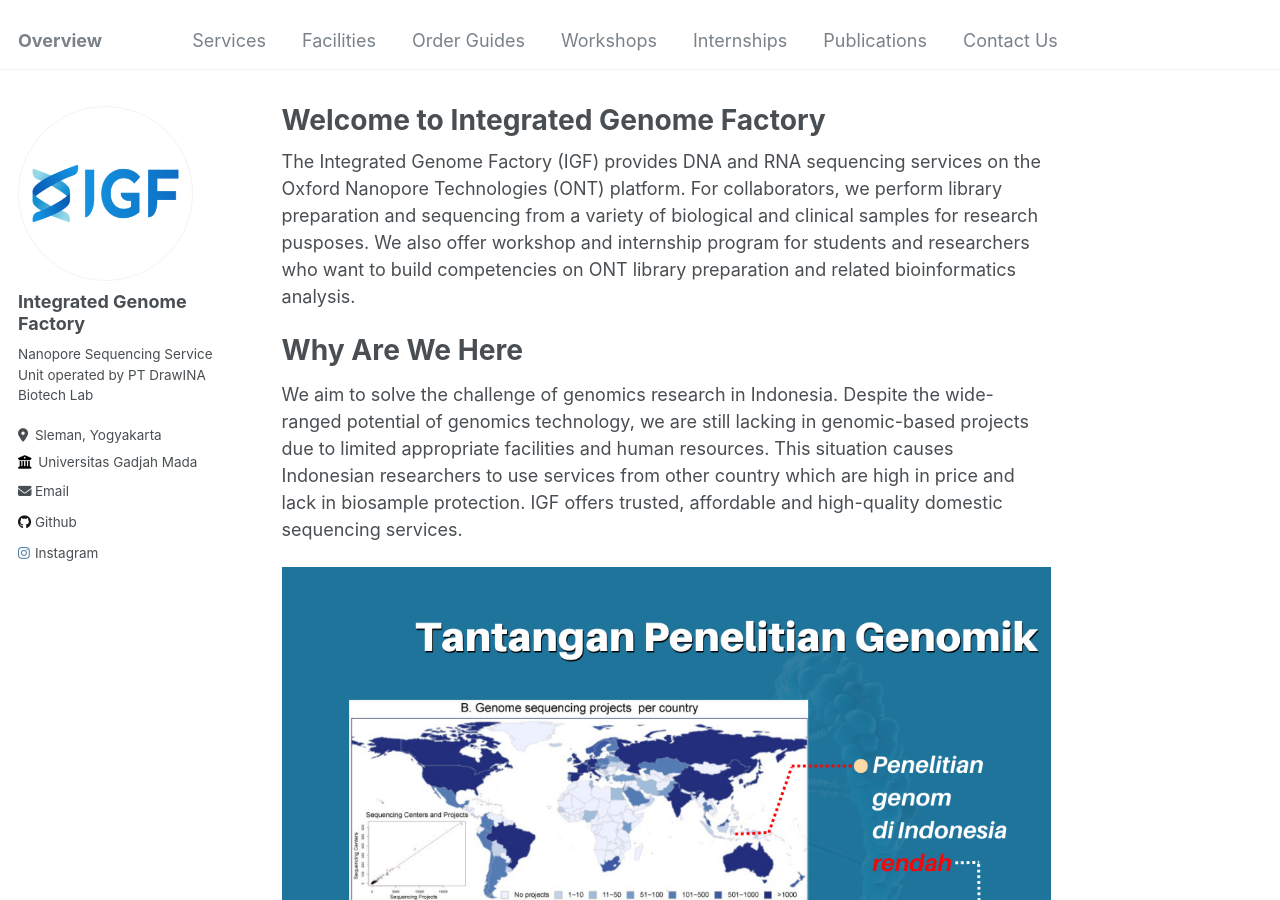
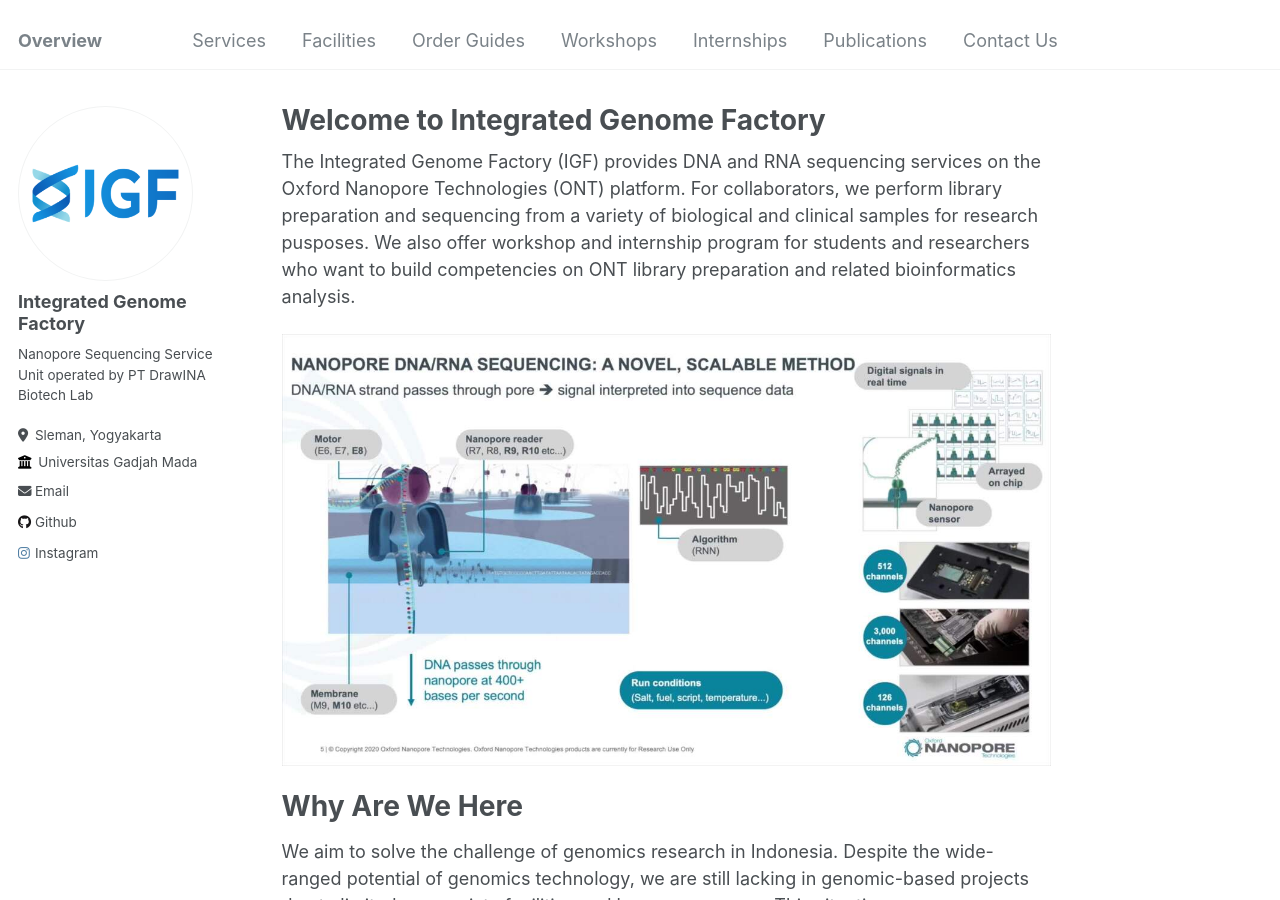
Before and after one commit to igf-genome/igf-genome.github.io, a Jekyll site: the page built from _pages/about.md, in a window 1280 px wide and 900 px high. Built offline with Jekyll 4.4.1, drawn with Linux system fonts in a browser that asks for light colours.

Commit message:
Update about.md

```diff
--- a/_pages/about.md
+++ b/_pages/about.md
@@ -9,6 +9,8 @@
 
 
 The Integrated Genome Factory (IGF) provides DNA and RNA sequencing services on the Oxford Nanopore Technologies (ONT) platform. For collaborators, we perform library preparation and sequencing from a variety of biological and clinical samples for research pusposes. We also offer workshop and internship program for students and researchers who want to build competencies on ONT library preparation and related bioinformatics analysis.
+
+![ont](/images/ont.jpg)
 
 Why Are We Here
 ======
```
